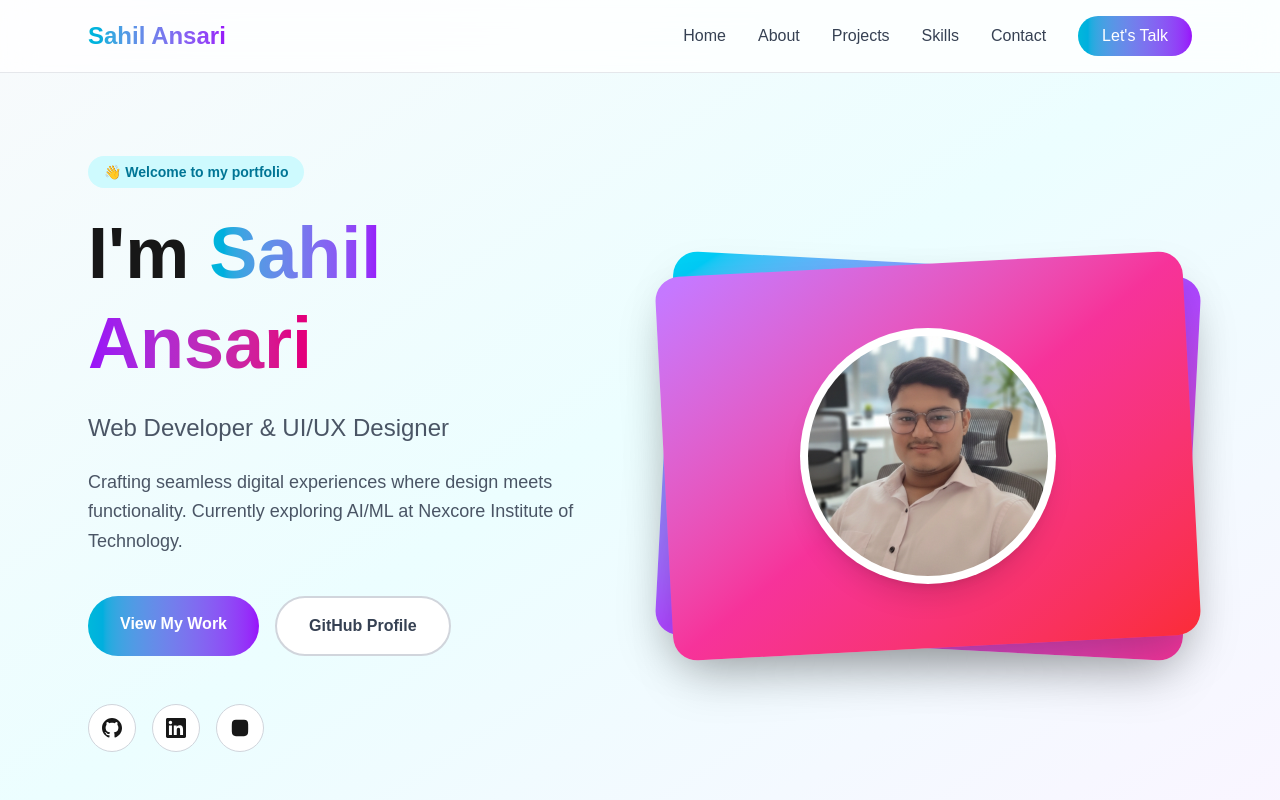
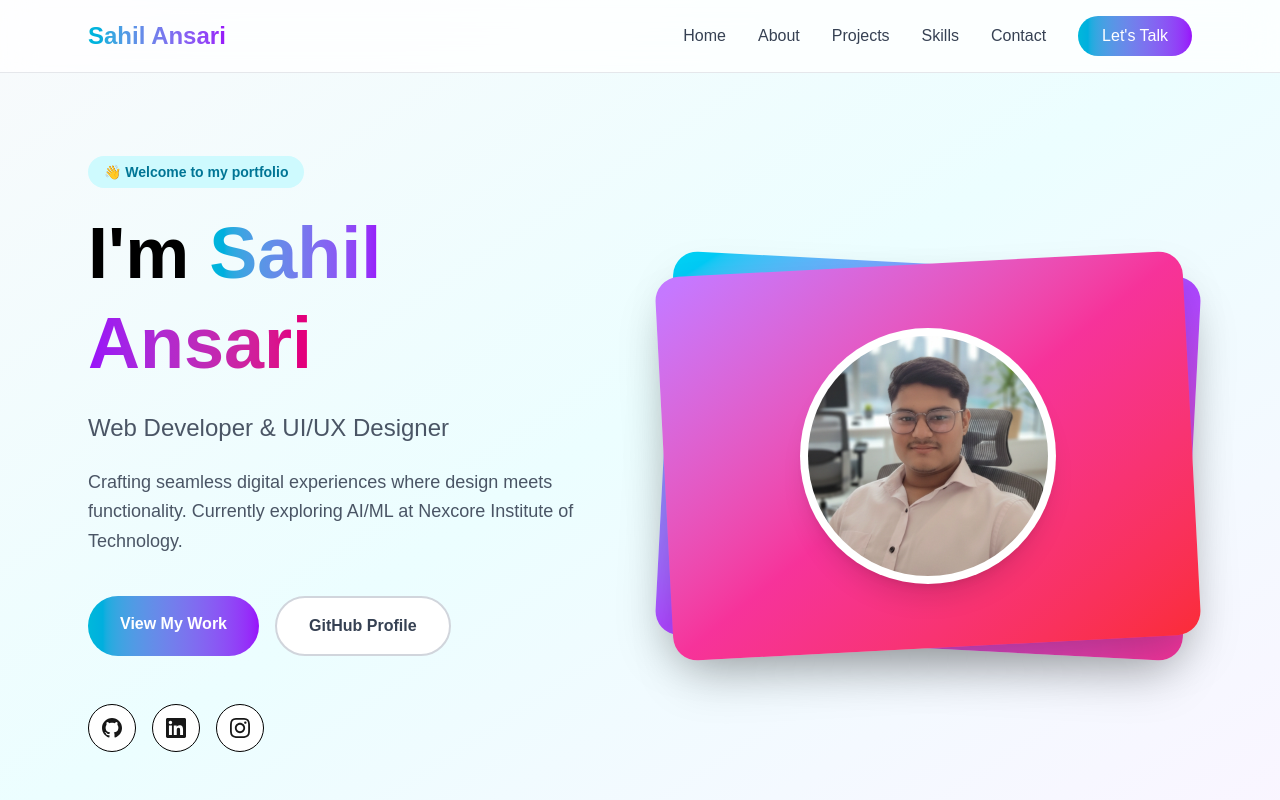
Before and after one commit to sahillansarii001/portfolio-Sahil, a Next.js app: page / in a window 1280 px wide. Shown: the top 800 px of the page. Built offline with nearby package versions, Linux system fonts and the light colour scheme.

Commit message:
Refactor component styles: update gradient classes to linear for Certifications, Footer, Hero, and Skills components

```diff
--- a/src/components/Certifications.jsx
+++ b/src/components/Certifications.jsx
@@ -16,8 +16,8 @@
             <div className="flex items-start gap-6">
 
               {/* Icon */}
-              <div className="flex-shrink-0">
-                <div className="w-16 h-16 bg-gradient-to-br from-cyan-500 to-purple-600 rounded-2xl flex items-center justify-center">
+              <div className="shrink-0">
+                <div className="w-16 h-16 bg-linear-to-br from-cyan-500 to-purple-600 rounded-2xl flex items-center justify-center">
                   <svg
                     className="w-8 h-8 text-white"
                     fill="none"
--- a/src/components/Footer.jsx
+++ b/src/components/Footer.jsx
@@ -7,7 +7,7 @@
           {/* Column 1 */}
           <div className="md:col-span-2">
             <h3 className="text-3xl font-bold mb-4">
-              <span className="text-transparent bg-clip-text bg-gradient-to-r from-cyan-400 to-purple-400">
+              <span className="text-transparent bg-clip-text bg-linear-to-r from-cyan-400 to-purple-400">
                 Sahil Ansari
               </span>
             </h3>
--- a/src/components/Hero.jsx
+++ b/src/components/Hero.jsx
@@ -17,7 +17,7 @@
               </span>
             </div>
 
-            <h1 className="text-5xl md:text-6xl lg:text-7xl font-bold leading-tight">
+            <h1 className="text-5xl md:text-6xl lg:text-7xl font-bold leading-tight text-black">
               I&apos;m{" "}
               <span className="text-transparent bg-clip-text bg-linear-to-r from-cyan-500 to-purple-600">
                 Sahil
@@ -61,17 +61,17 @@
               <a
                 href="https://github.com/sahillansarii001"
                 target="_blank"
-                className="w-12 h-12 bg-white border border-gray-300 rounded-full flex items-center justify-center hover:border-cyan-500 hover:text-cyan-500 transition-all"
+                className="w-12 h-12 bg-white border border-black rounded-full flex items-center justify-center hover:border-cyan-500 hover:text-cyan-500 transition-all"
               >
                 <svg className="w-5 h-5" fill="currentColor" viewBox="0 0 24 24">
-                  <path d="M12 0c-6.626 0-12 5.373-12 12 0 5.302 3.438 9.8 8.207 11.387.599.111.793-.261.793-.577v-2.234c-3.338.726-4.033-1.416-4.033-1.416-.546-1.387-1.333-1.756-1.333-1.756-1.089-.745.083-.729.083-.729 1.205.084 1.839 1.237 1.839 1.237 1.07 1.834 2.807 1.304 3.492.997.107-.775.418-1.305.762-1.604-2.665-.305-5.467-1.334-5.467-5.931 0-1.311.469-2.381 1.236-3.221-.124-.303-.535-1.524.117-3.176 0 0 1.008-.322 3.301 1.23.957-.266 1.983-.399 3.003-.404 1.02.005 2.047.138 3.006.404 2.291-1.552 3.297-1.23 3.297-1.23.653 1.653.242 2.874.118 3.176.77.84 1.235 1.911 1.235 3.221 0 4.609-2.807 5.624-5.479 5.921.43.372.823 1.102.823 2.222v3.293c0 .319.192.694.801.576 4.765-1.589 8.199-6.086 8.199-11.386 0-6.627-5.373-12-12-12z" />
+                   <path d="M12 0c-6.626 0-12 5.373-12 12 0 5.302 3.438 9.8 8.207 11.387.599.111.793-.261.793-.577v-2.234c-3.338.726-4.033-1.416-4.033-1.416-.546-1.387-1.333-1.756-1.333-1.756-1.089-.745.083-.729.083-.729 1.205.084 1.839 1.237 1.839 1.237 1.07 1.834 2.807 1.304 3.492.997.107-.775.418-1.305.762-1.604-2.665-.305-5.467-1.334-5.467-5.931 0-1.311.469-2.381 1.236-3.221-.124-.303-.535-1.524.117-3.176 0 0 1.008-.322 3.301 1.23.957-.266 1.983-.399 3.003-.404 1.02.005 2.047.138 3.006.404 2.291-1.552 3.297-1.23 3.297-1.23.653 1.653.242 2.874.118 3.176.77.84 1.235 1.911 1.235 3.221 0 4.609-2.807 5.624-5.479 5.921.43.372.823 1.102.823 2.222v3.293c0 .319.192.694.801.576 4.765-1.589 8.199-6.086 8.199-11.386 0-6.627-5.373-12-12-12z"/>
                 </svg>
               </a>
 
               <a
                 href="https://www.linkedin.com/in/sahil-ansari-50570b378"
                 target="_blank"
-                className="w-12 h-12 bg-white border border-gray-300 rounded-full flex items-center justify-center hover:border-blue-600 hover:text-blue-600 transition-all"
+                className="w-12 h-12 bg-white border border-black rounded-full flex items-center justify-center hover:border-blue-600 hover:text-blue-600 transition-all"
               >
                 <svg className="w-5 h-5" fill="currentColor" viewBox="0 0 24 24">
                   <path d="M20.447 20.452h-3.554v-5.569c0-1.328-.027-3.037-1.852-3.037-1.853 0-2.136 1.445-2.136 2.939v5.667H9.351V9h3.414v1.561h.046c.477-.9 1.637-1.85 3.37-1.85 3.601 0 4.267 2.37 4.267 5.455v6.286zM5.337 7.433c-1.144 0-2.063-.926-2.063-2.065 0-1.138.92-2.063 2.063-2.063 1.14 0 2.064.925 2.064 2.063 0 1.139-.925 2.065-2.064 2.065zm1.782 13.019H3.555V9h3.564v11.452zM22.225 0H1.771C.792 0 0 .774 0 1.729v20.542C0 23.227.792 24 1.771 24h20.451C23.2 24 24 23.227 24 22.271V1.729C24 .774 23.2 0 22.222 0h.003z" />
@@ -81,10 +81,10 @@
               <a
                 href="https://www.instagram.com/saahillansari"
                 target="_blank"
-                className="w-12 h-12 bg-white border border-gray-300 rounded-full flex items-center justify-center hover:border-pink-500 hover:text-pink-500 transition-all"
+                className="w-12 h-12 bg-white border border-black rounded-full flex items-center justify-center hover:border-pink-500 hover:text-pink-500 transition-all"
               >
                 <svg className="w-5 h-5" fill="currentColor" viewBox="0 0 24 24">
-                  <path d="M12 2.163c3.204 0 3.584.012 4.85.07 3.252.148 4.771 1.691 4.919 4.919.058 1.265.069 1.645.069 4.849 0 3.205-.012 3.584-.069 4.849-.149 3.225-1.664 4.771-4.919 4.919-1.266.058-1.644.07-4.85.07-3.204 0-3.584-.012-4.849-.07-3.26-.149-4.771-1.699-4.919-4.92-.058-1.265-.07-1.644-.07-4.849 0-3.204.013-3.583.07-4.849.149-3.227 1.664-4.771 4.919-4.919 1.266-.057 1.645-.069 4.849-.069z" />
+                    <path d="M12 2.163c3.204 0 3.584.012 4.85.07 3.252.148 4.771 1.691 4.919 4.919.058 1.265.069 1.645.069 4.849 0 3.205-.012 3.584-.069 4.849-.149 3.225-1.664 4.771-4.919 4.919-1.266.058-1.644.07-4.85.07-3.204 0-3.584-.012-4.849-.07-3.26-.149-4.771-1.699-4.919-4.92-.058-1.265-.07-1.644-.07-4.849 0-3.204.013-3.583.07-4.849.149-3.227 1.664-4.771 4.919-4.919 1.266-.057 1.645-.069 4.849-.069zm0-2.163c-3.259 0-3.667.014-4.947.072-4.358.2-6.78 2.618-6.98 6.98-.059 1.281-.073 1.689-.073 4.948 0 3.259.014 3.668.072 4.948.2 4.358 2.618 6.78 6.98 6.98 1.281.058 1.689.072 4.948.072 3.259 0 3.668-.014 4.948-.072 4.354-.2 6.782-2.618 6.979-6.98.059-1.28.073-1.689.073-4.948 0-3.259-.014-3.667-.072-4.947-.196-4.354-2.617-6.78-6.979-6.98-1.281-.059-1.69-.073-4.949-.073zm0 5.838c-3.403 0-6.162 2.759-6.162 6.162s2.759 6.163 6.162 6.163 6.162-2.759 6.162-6.163c0-3.403-2.759-6.162-6.162-6.162zm0 10.162c-2.209 0-4-1.79-4-4 0-2.209 1.791-4 4-4s4 1.791 4 4c0 2.21-1.791 4-4 4zm6.406-11.845c-.796 0-1.441.645-1.441 1.44s.645 1.44 1.441 1.44c.795 0 1.439-.645 1.439-1.44s-.644-1.44-1.439-1.44z"/>
                 </svg>
               </a>
             </div>
--- a/src/components/Skills.jsx
+++ b/src/components/Skills.jsx
@@ -17,7 +17,7 @@
         <div className="grid grid-cols-2 md:grid-cols-4 gap-6">
 
           {/* HTML */}
-          <div className="group relative bg-gradient-to-br from-orange-50 to-red-50 rounded-2xl p-8 hover:shadow-xl transition-all duration-300 border-2 border-transparent hover:border-orange-300">
+          <div className="group relative bg-linear-to-br from-orange-50 to-red-50 rounded-2xl p-8 hover:shadow-xl transition-all duration-300 border-2 border-transparent hover:border-orange-300">
             <div className="text-center">
               <div className="w-16 h-16 mx-auto mb-4 bg-white rounded-xl flex items-center justify-center shadow-md group-hover:scale-110 transition-transform">
                 <svg className="w-10 h-10 text-orange-600" fill="currentColor" viewBox="0 0 24 24">
@@ -30,7 +30,7 @@
           </div>
 
           {/* CSS */}
-          <div className="group relative bg-gradient-to-br from-blue-50 to-indigo-50 rounded-2xl p-8 hover:shadow-xl transition-all duration-300 border-2 border-transparent hover:border-blue-300">
+          <div className="group relative bg-linear-to-br from-blue-50 to-indigo-50 rounded-2xl p-8 hover:shadow-xl transition-all duration-300 border-2 border-transparent hover:border-blue-300">
             <div className="text-center">
               <div className="w-16 h-16 mx-auto mb-4 bg-white rounded-xl flex items-center justify-center shadow-md group-hover:scale-110 transition-transform">
                 <svg className="w-10 h-10 text-blue-600" fill="currentColor" viewBox="0 0 24 24">
@@ -43,7 +43,7 @@
           </div>
 
           {/* Tailwind */}
-          <div className="group relative bg-gradient-to-br from-cyan-50 to-blue-50 rounded-2xl p-8 hover:shadow-xl transition-all duration-300 border-2 border-transparent hover:border-cyan-300">
+          <div className="group relative bg-linear-to-br from-cyan-50 to-blue-50 rounded-2xl p-8 hover:shadow-xl transition-all duration-300 border-2 border-transparent hover:border-cyan-300">
             <div className="text-center">
               <div className="w-16 h-16 mx-auto mb-4 bg-white rounded-xl flex items-center justify-center shadow-md group-hover:scale-110 transition-transform">
                 <svg className="w-10 h-10 text-cyan-500" fill="currentColor" viewBox="0 0 24 24">
@@ -56,7 +56,7 @@
           </div>
 
           {/* JavaScript */}
-          <div className="group relative bg-gradient-to-br from-yellow-50 to-orange-50 rounded-2xl p-8 hover:shadow-xl transition-all duration-300 border-2 border-transparent hover:border-yellow-300">
+          <div className="group relative bg-linear-to-br from-yellow-50 to-orange-50 rounded-2xl p-8 hover:shadow-xl transition-all duration-300 border-2 border-transparent hover:border-yellow-300">
             <div className="text-center">
               <div className="w-16 h-16 mx-auto mb-4 bg-white rounded-xl flex items-center justify-center shadow-md group-hover:scale-110 transition-transform">
                 <svg className="w-10 h-10 text-yellow-500" fill="currentColor" viewBox="0 0 24 24">
@@ -69,7 +69,7 @@
           </div>
 
           {/* C Programming */}
-          <div className="group relative bg-gradient-to-br from-blue-50 to-cyan-50 rounded-2xl p-8 hover:shadow-xl transition-all duration-300 border-2 border-transparent hover:border-blue-300">
+          <div className="group relative bg-linear-to-br from-blue-50 to-cyan-50 rounded-2xl p-8 hover:shadow-xl transition-all duration-300 border-2 border-transparent hover:border-blue-300">
             <div className="text-center">
               <div className="w-16 h-16 mx-auto mb-4 bg-white rounded-xl flex items-center justify-center shadow-md group-hover:scale-110 transition-transform">
                 {/* FULL SVG — unchanged */}
@@ -83,7 +83,7 @@
           </div>
 
           {/* Figma */}
-          <div className="group relative bg-gradient-to-br from-purple-50 to-pink-50 rounded-2xl p-8 hover:shadow-xl transition-all duration-300 border-2 border-transparent hover:border-purple-300">
+          <div className="group relative bg-linear-to-br from-purple-50 to-pink-50 rounded-2xl p-8 hover:shadow-xl transition-all duration-300 border-2 border-transparent hover:border-purple-300">
             <div className="text-center">
               <div className="w-16 h-16 mx-auto mb-4 bg-white rounded-xl flex items-center justify-center shadow-md group-hover:scale-110 transition-transform">
                 <svg className="w-10 h-10" viewBox="0 0 24 24">
@@ -100,7 +100,7 @@
           </div>
 
           {/* Canva */}
-          <div className="group relative bg-gradient-to-br from-cyan-50 to-teal-50 rounded-2xl p-8 hover:shadow-xl transition-all duration-300 border-2 border-transparent hover:border-cyan-300">
+          <div className="group relative bg-linear-to-br from-cyan-50 to-teal-50 rounded-2xl p-8 hover:shadow-xl transition-all duration-300 border-2 border-transparent hover:border-cyan-300">
             <div className="text-center">
               <div className="w-16 h-16 mx-auto mb-4 bg-white rounded-xl flex items-center justify-center shadow-md group-hover:scale-110 transition-transform">
                 <span className="text-cyan-600 font-bold text-xl">C</span>
@@ -111,7 +111,7 @@
           </div>
 
           {/* WordPress */}
-          <div className="group relative bg-gradient-to-br from-blue-50 to-indigo-50 rounded-2xl p-8 hover:shadow-xl transition-all duration-300 border-2 border-transparent hover:border-blue-300">
+          <div className="group relative bg-linear-to-br from-blue-50 to-indigo-50 rounded-2xl p-8 hover:shadow-xl transition-all duration-300 border-2 border-transparent hover:border-blue-300">
             <div className="text-center">
               <div className="w-16 h-16 mx-auto mb-4 bg-white rounded-xl flex items-center justify-center shadow-md group-hover:scale-110 transition-transform">
                 <svg className="w-10 h-10 text-blue-800" fill="currentColor" viewBox="0 0 24 24">
```
